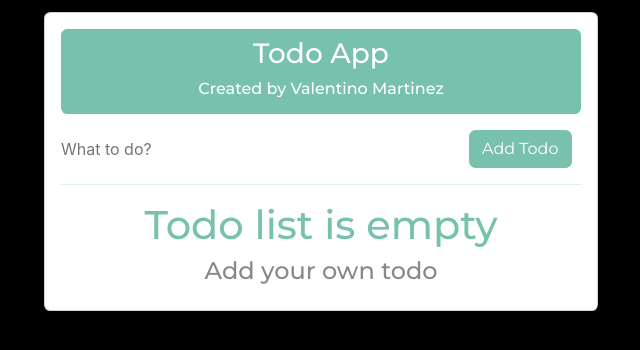
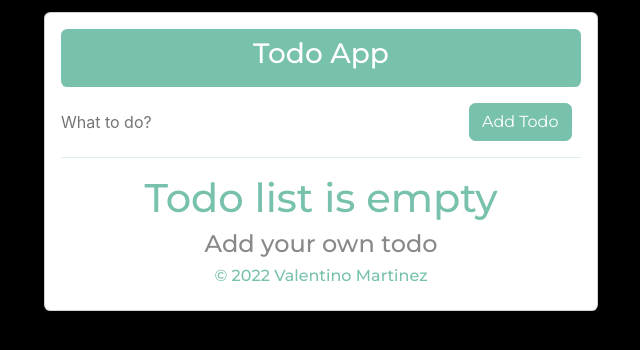
Before and after one commit to ValentinoMartz/ToDoList, a React (Create React App) app in the folder todolist/: page / in a window 1280 px wide. Shown: the top 350 px of the page, without its empty margins (319-959 px from the left). Built offline with nearby package versions, Linux system fonts and the light colour scheme.

Commit message:
some colors

```diff
--- a/todolist/src/App.js
+++ b/todolist/src/App.js
@@ -71,6 +71,19 @@ function App() {
       />
       <hr className="border-primary" />
       <List done={handleSave} del={handleDelete} todos={todos} />
+      <h6 className="text-primary text-center">
+        {" "}
+        <a
+          className="text-decoration-none hover-zoom"
+          href="https://valentinomartinez-portfolio.vercel.app"
+        >
+          © 2022 Valentino Martinez
+        </a>{" "}
+      </h6>
+      {/* <h6 className="text-primary text-center mr-10">
+
+        <a href="https://www.linkedin.com/feed/">Linkdin</a>
+      </h6> */}
     </Layout>
   );
 }
--- a/todolist/src/components/Header.jsx
+++ b/todolist/src/components/Header.jsx
@@ -4,7 +4,7 @@ export const Header = () => {
   return (
     <header className="bg-primary text-white text-center py-2 px-3 rounded mb-3">
       <h3>Todo App</h3>
-      <h6>Created by Valentino Martinez</h6>
+      {/* <h6>Created by Valentino Martinez</h6> */}
     </header>
   );
 };
--- a/todolist/src/index.css
+++ b/todolist/src/index.css
@@ -9,6 +9,9 @@
 }
 ::-webkit-scrollbar-track {
   background: #fff;
+}
+a:hover {
+  color: #d96645;
 }
 body {
   margin: 0;
```
